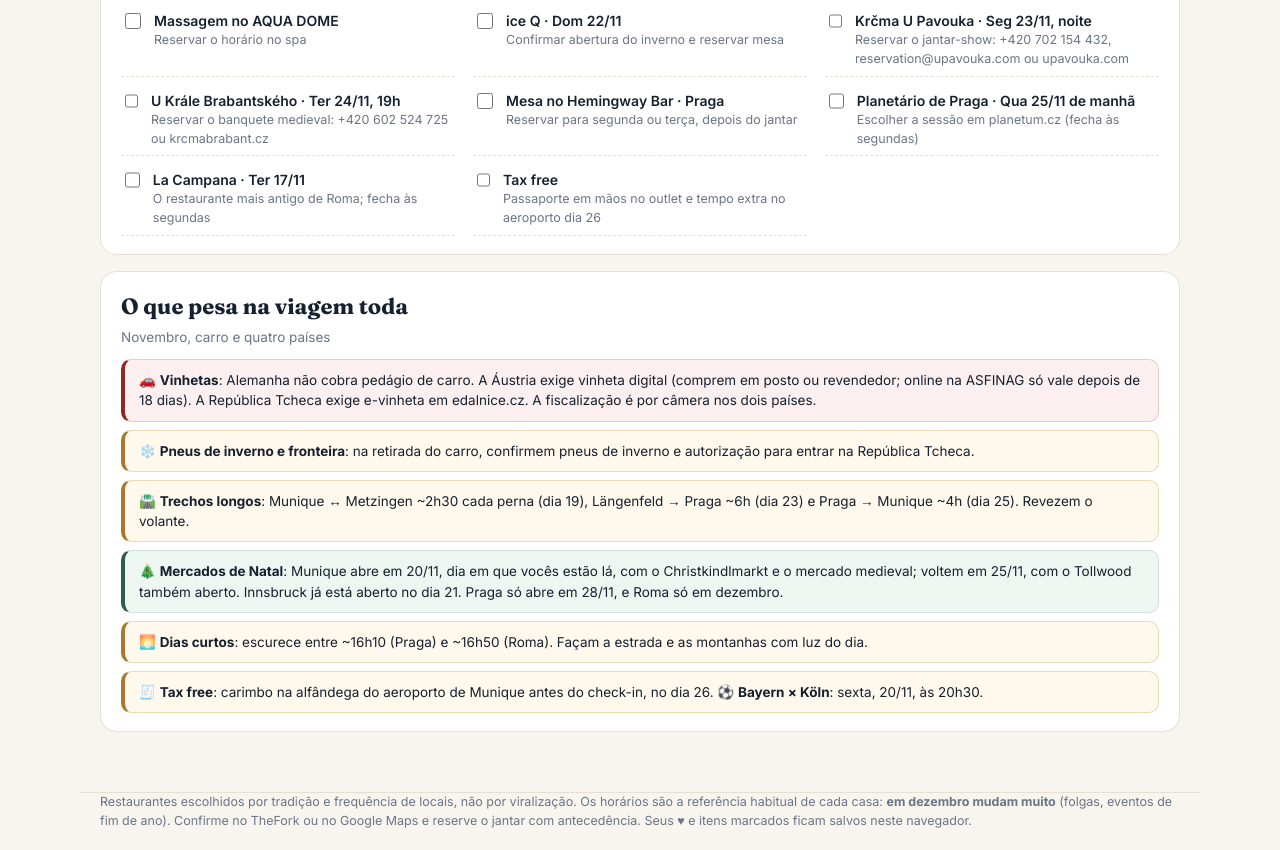
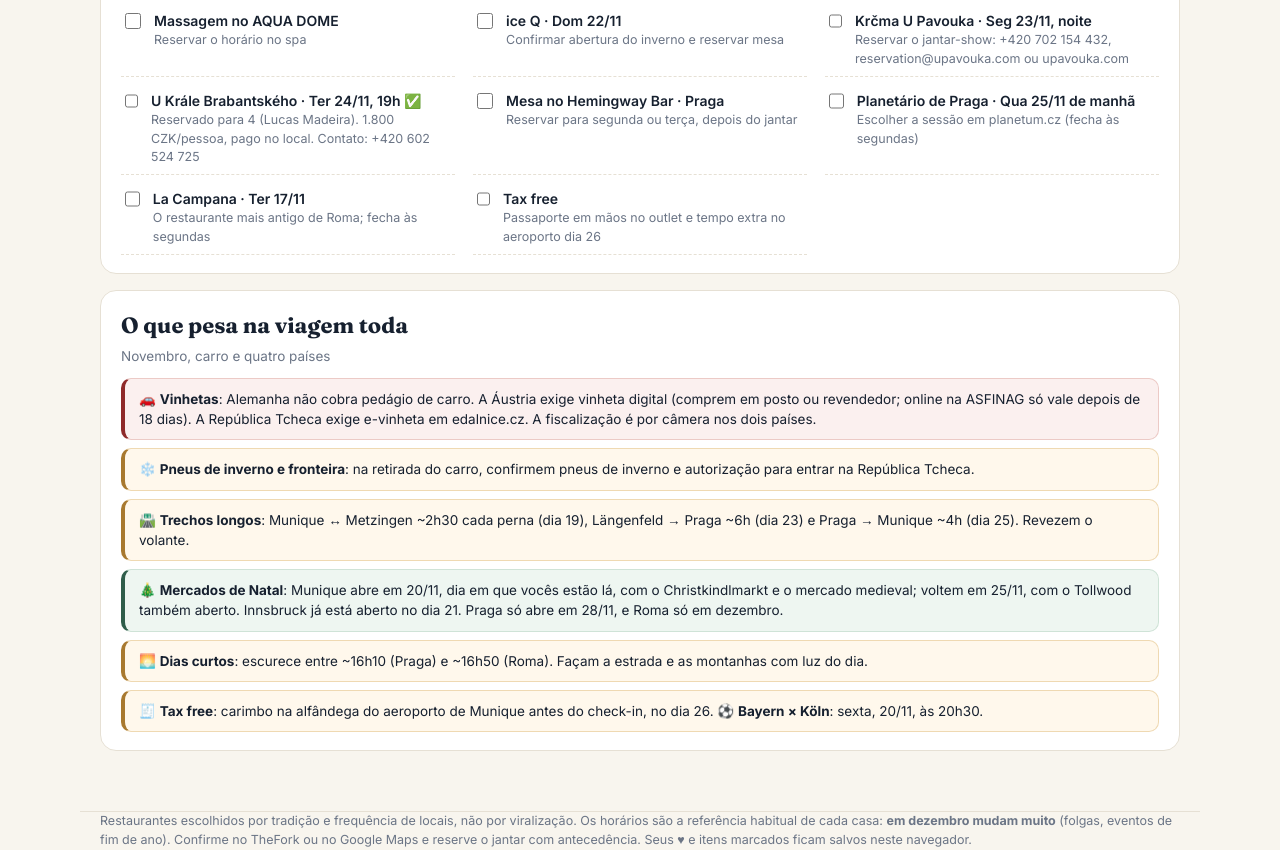
Before and after one commit to lucasregiolli/roteiros-europa, a plain HTML site: page novembro/index.html in a window 1280 px wide. Shown: the part 976-1826 px from the top of the page. Drawn offline with Linux system fonts and the light colour scheme.

Commit message:
Confirma reserva no U Krále Brabantského
Co-Authored-By: Claude Opus 5.5 <noreply@anthropic.com>
Claude-Session: https://claude.ai/code/session_01BMwZS9oc2YJgKi3ZModQtH

```diff
--- a/novembro/index.html
+++ b/novembro/index.html
@@ -497,7 +497,7 @@ const HIST = {
   {n:"Historische Wurstkuchl · Regensburg",y:"séc. XVI ou antes",t:"Salsicharia histórica",addr:"Thundorferstraße 3 · ao lado da Ponte de Pedra, Regensburg",h:"Diário · almoço (confirme)",s:"Uma das cozinhas de salsicha mais antigas do mundo, colada à Ponte de Pedra do século XII, numa cidade medieval Patrimônio da UNESCO.",o:"6 salsichinhas grelhadas no carvão com chucrute da casa e mostarda doce.",b:"Seg 23/11, almoço na estrada para Praga."}
  ],
  praga:[
-  {n:"U Krále Brabantského",y:"1375",t:"Taverna medieval · 651 anos",addr:"Thunovská 198/15 · Malá Strana, logo abaixo do Castelo",h:"Seg–Qui 11h–23h · Sex–Sáb 11h–24h · Dom 11h–23h · show medieval de terça a domingo, 19h–22h",s:"Aberta em 1375 e uma das tavernas mais antigas de Praga, quase sem interrupção desde então. A lenda diz que os reis da Boêmia desciam do castelo por uma passagem secreta, disfarçados, para beber ali. Mozart e o escritor Jaroslav Hašek também foram clientes. Fica num porão iluminado a velas, com garçons em trajes de época e fala rude de propósito.",o:"O banquete \"all inclusive\" com carnes na brasa servidas direto na mesa comprida e bebida à vontade.",b:"<b>Ter 24/11 às 19h, com reserva</b>. É o único dia de vocês com show (segunda não tem): espadachins, dançarinas, faquir e espetáculo de fogo até 22h. Cheguem às 18h45 para pegar boa mesa."},
+  {n:"U Krále Brabantského",y:"1375",t:"Taverna medieval · 651 anos",addr:"Thunovská 198/15 · Malá Strana, logo abaixo do Castelo",h:"Seg–Qui 11h–23h · Sex–Sáb 11h–24h · Dom 11h–23h · show medieval de terça a domingo, 19h–22h",s:"Aberta em 1375 e uma das tavernas mais antigas de Praga, quase sem interrupção desde então. A lenda diz que os reis da Boêmia desciam do castelo por uma passagem secreta, disfarçados, para beber ali. Mozart e o escritor Jaroslav Hašek também foram clientes. Fica num porão iluminado a velas, com garçons em trajes de época e fala rude de propósito.",o:"O banquete \"all inclusive\" com carnes na brasa servidas direto na mesa comprida e bebida à vontade.",b:"<b>✅ Reservado: Ter 24/11 às 19h, 4 pessoas, em nome de Lucas Madeira</b>. All inclusive a 1.800 CZK por pessoa, pago lá (sem pagamento antecipado). É o único dia de vocês com show (segunda não tem): espadachins, dançarinas, faquir e espetáculo de fogo até 22h. Cheguem às 18h45 para pegar boa mesa."},
   {n:"Krčma U Pavouka",y:"séc. XV",t:"Taverna medieval · \"A Aranha\"",addr:"Celetná 597/17 · Cidade Velha, 5 min da Praça",h:"Jantar-show todas as noites · reserva obrigatória",s:"Prédio histórico de verdade, não cenário: paredes de pedra e abóbadas num porão da Celetná, a rua da antiga rota real. O nome vem da aranha que é o brasão da casa há séculos. O dono recebe vestido de taberneiro, e uma cartomante passa pelas mesas.",o:"Menu de 5 tempos com o porco assado por 12 horas (ou pato), cerveja, vinho e refrigerante à vontade. Há opções de peixe, vegetariana, vegana e sem glúten.",b:"<b>Seg 23/11 à noite, com reserva</b>. Como o show do U Pavouka roda todos os dias, ele fica na segunda e o U Krále Brabantského (sem show às segundas) na terça: duas noites medievais diferentes. Confirmem o horário de início na reserva e cheguem 15 min antes."},
   {n:"U Fleků",y:"1499",t:"Cervejaria · a mais antiga de Praga",addr:"Křemencova 11 · Nové Město",h:"Diário · 10h–23h",s:"A única cervejaria da Europa Central produzindo sem parar há mais de 500 anos. Só serve uma cerveja: a lager escura 13°, feita ali e encontrada só ali. São oito salões, com acordeonista circulando.",o:"Flekovský ležák 13° (escura), Becherovka (o garçom oferece na bandeja e cobra) e guláš.",b:"Seg 23/11, depois do U Pavouka, se ainda der tempo (fecha às 23h). Ou qualquer fim de tarde."},
   {n:"U Medvídků",y:"1466",t:"Cervejaria e cabaré",addr:"Na Perštýně 7 · Staré Město",h:"Diário · até ~23h",s:"Cervejaria fundada em 1466 e palco do primeiro cabaré de Praga. Ainda produz a própria cerveja, incluindo a X-Beer 33, uma das mais fortes do mundo.",o:"Cerveja 1466 ou Oldgott, Budvar do barril e sorvete de cerveja.",b:"Ter 24/11, almoço ou fim de tarde."},
@@ -518,7 +518,7 @@ const CHECKLIST = [
  {id:"spa",t:"Massagem no AQUA DOME",s:"Reservar o horário no spa"},
  {id:"iceq",t:"ice Q · Dom 22/11",s:"Confirmar abertura do inverno e reservar mesa"},
  {id:"pavouka",t:"Krčma U Pavouka · Seg 23/11, noite",s:"Reservar o jantar-show: +420 702 154 432, reservation@upavouka.com ou upavouka.com"},
-{id:"brabant",t:"U Krále Brabantského · Ter 24/11, 19h",s:"Reservar o banquete medieval: +420 602 524 725 ou krcmabrabant.cz"},
+{id:"brabant",t:"U Krále Brabantského · Ter 24/11, 19h ✅",s:"Reservado para 4 (Lucas Madeira). 1.800 CZK/pessoa, pago no local. Contato: +420 602 524 725"},
  {id:"praga",t:"Mesa no Hemingway Bar · Praga",s:"Reservar para segunda ou terça, depois do jantar"},
  {id:"planetario",t:"Planetário de Praga · Qua 25/11 de manhã",s:"Escolher a sessão em planetum.cz (fecha às segundas)"},
  {id:"campana",t:"La Campana · Ter 17/11",s:"O restaurante mais antigo de Roma; fecha às segundas"},
```
